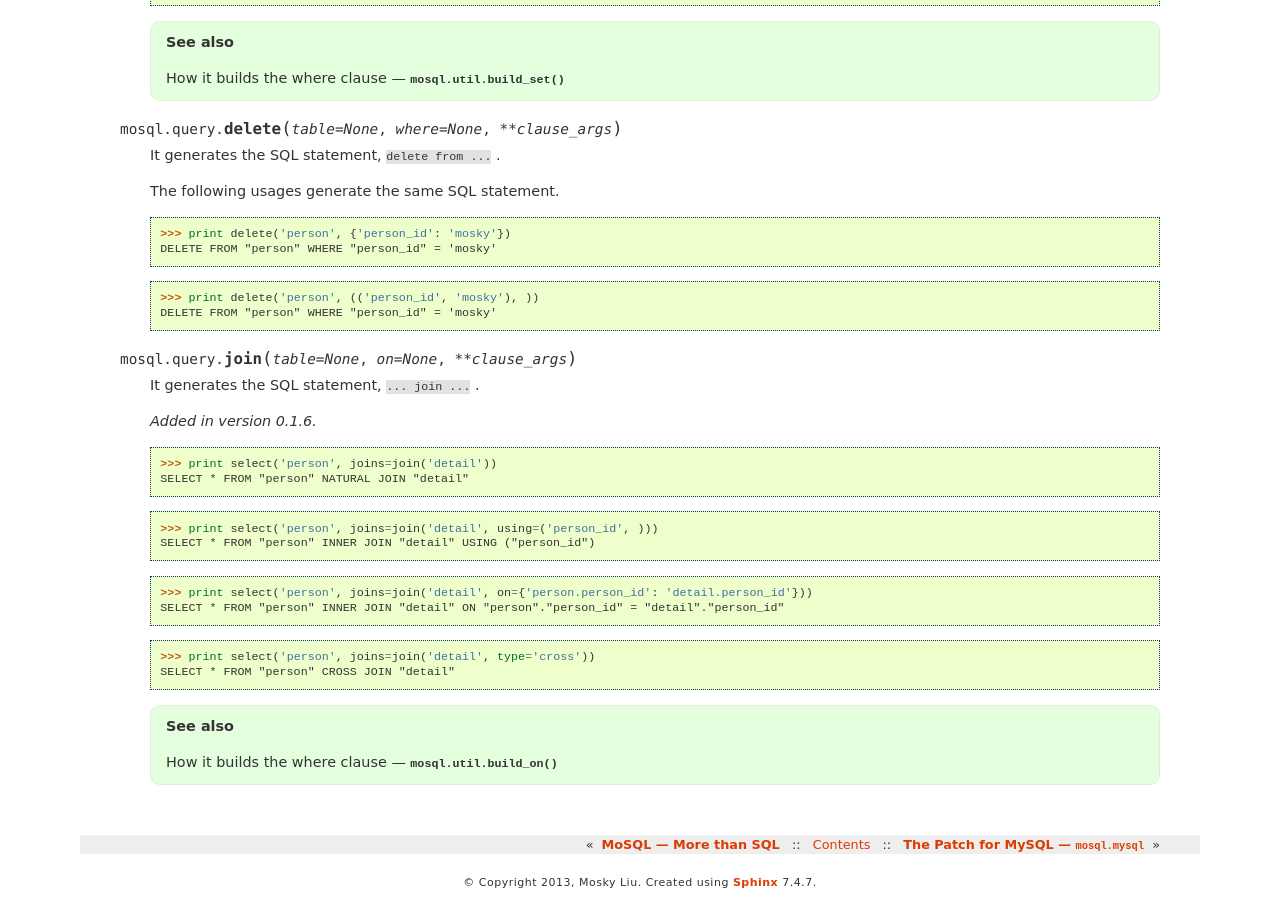
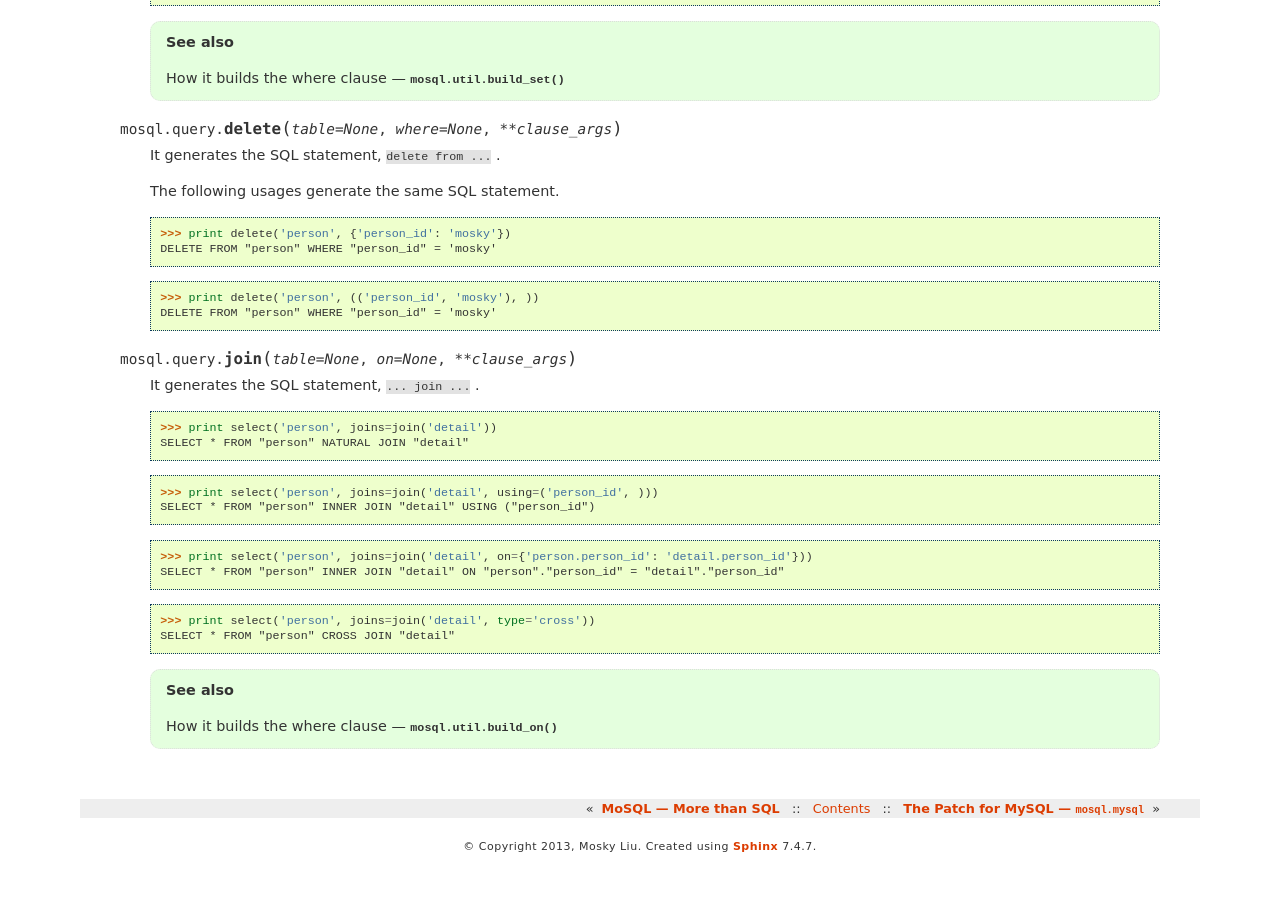
Before and after one commit to moskytw/mosql, a Sphinx documentation site: the page built from docs/query.rst, in a window 1280 px wide and 900 px high, scrolled down 2777 px. Built offline with Sphinx 7.4.7, drawn with Linux system fonts in a browser that asks for light colours; after the commit the page ends 3641 px from its top, so only the background shows below that.

Commit message:
removed the wrong versionadded

```diff
--- a/docs/query.rst
+++ b/docs/query.rst
@@ -158,8 +158,6 @@ There are all basic bricks you will need.
 
     It generates the SQL statement, ``... join ...`` .
 
-    .. versionadded :: 0.1.6
-
     >>> print select('person', joins=join('detail'))
     SELECT * FROM "person" NATURAL JOIN "detail"
 
```
